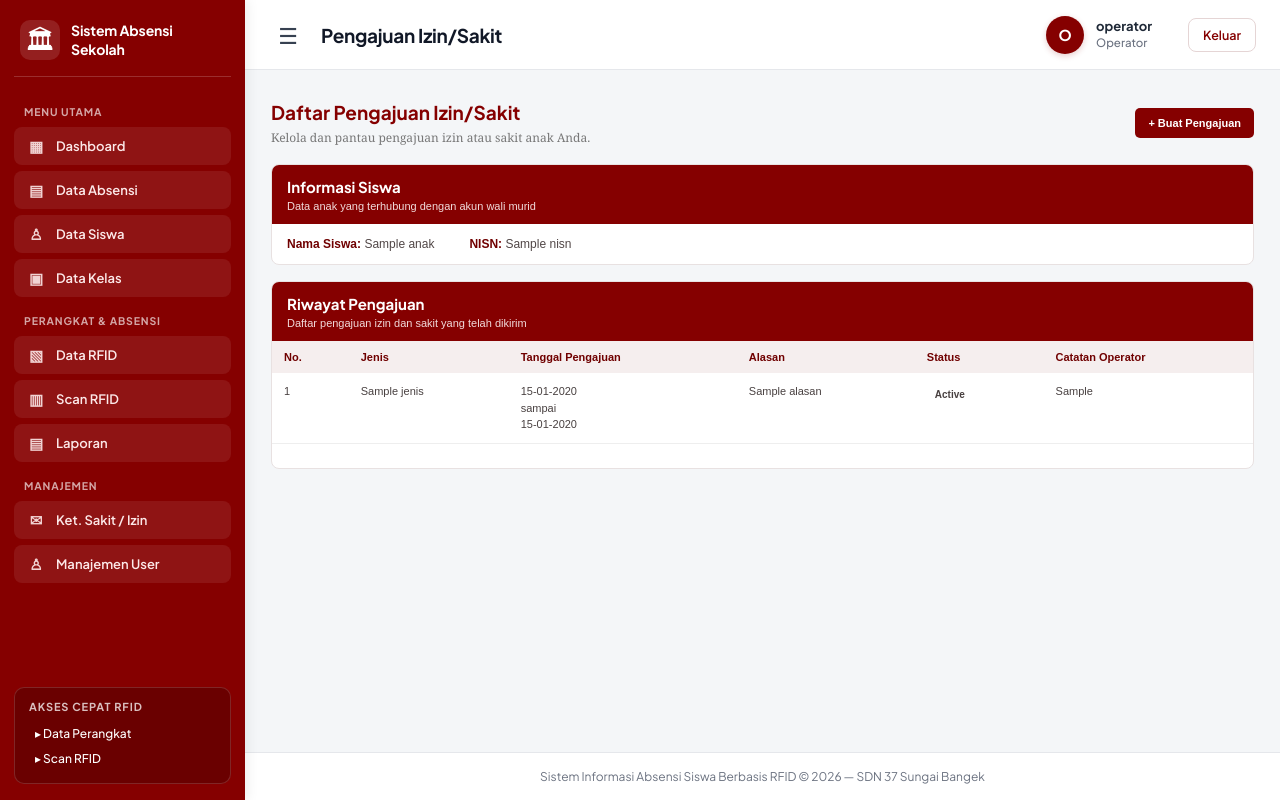
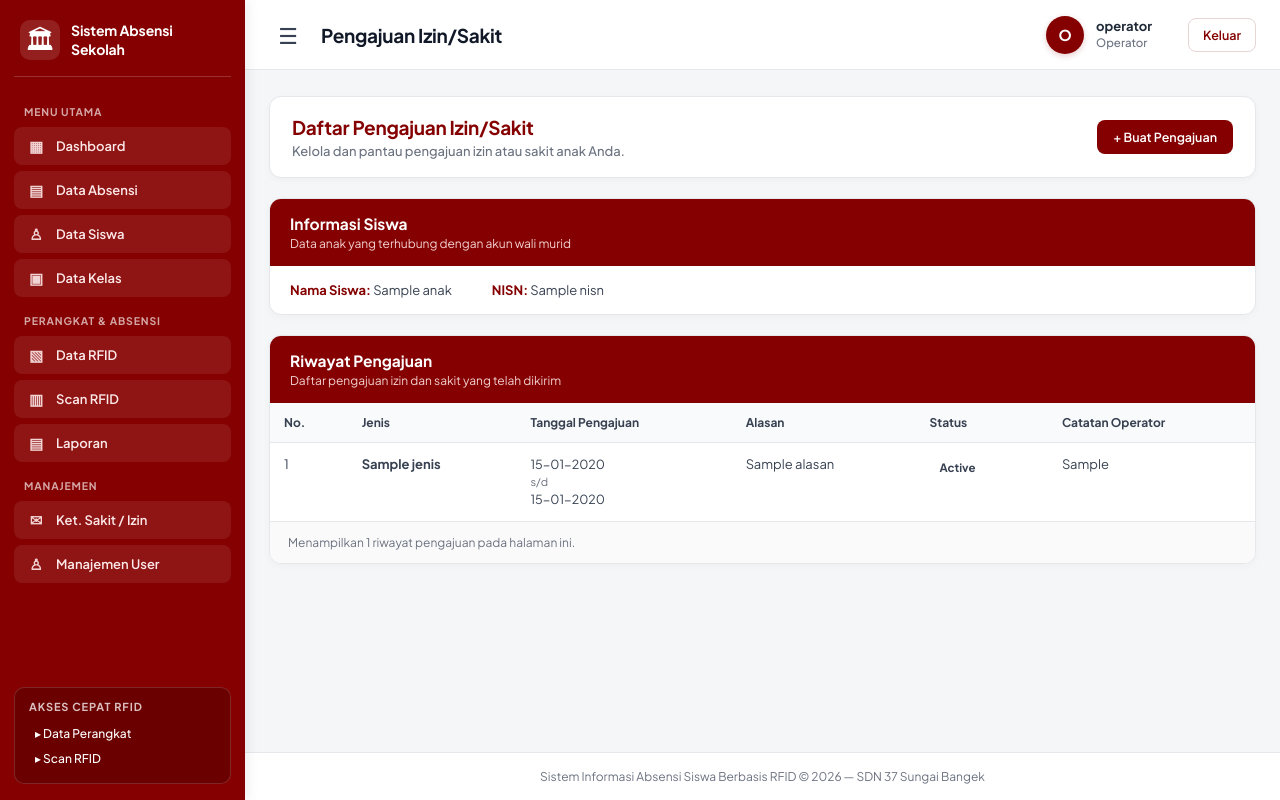
Before and after one commit to adrichanilham/absensi_rfid, a Laravel app: template resources/views/wali-murid/pengajuan/index.blade.php in a window 1280 px wide. Run offline with Laravel 12, Linux system fonts and the light colour scheme; a user stored in the database is signed in; data comes from the database, SQL or seed files in the repository; tables that the repository leaves empty hold one stand-in row (values such as "Sample post"); the template is opened without the code that fills it: most values are stand-ins (such as "Sample title", 1, 10 or a date in 2020).

Commit message:
menyesuaikan tampilan hlm pengajuan wali dengan layout

```diff
--- a/resources/views/wali-murid/pengajuan/index.blade.php
+++ b/resources/views/wali-murid/pengajuan/index.blade.php
@@ -1,7 +1,6 @@
-
 @extends('layouts.app')
 
-@section('title', 'Pengajuan Izin/Sakit')
+@section('title', 'Pengajuan Izin/Sakit - Absensi RFID')
 
 @section('page-heading', 'Pengajuan Izin/Sakit')
 
@@ -9,111 +8,131 @@
 
 <style>
     .wali-submission {
-        font-family: Georgia, 'Times New Roman', serif;
-        color: #292323;
-        padding: 4px 2px 20px;
+        font-family: 'Plus Jakarta Sans', 'Segoe UI', system-ui, sans-serif;
+        color: #1f2937;
+        width: 100%;
     }
 
+    /* HEADER HALAMAN */
     .submission-heading {
         display: flex;
         justify-content: space-between;
         align-items: center;
         flex-wrap: wrap;
-        gap: 12px;
-        margin-bottom: 18px;
+        gap: 16px;
+        background: #ffffff;
+        border: 1px solid #e5e7eb;
+        border-radius: 12px;
+        padding: 18px 22px;
+        margin-bottom: 20px;
+        box-shadow: 0 2px 6px rgba(0, 0, 0, 0.03);
     }
 
     .submission-heading h2 {
-        margin: 0 0 5px;
+        margin: 0 0 4px;
         color: #850000;
+        font-family: inherit;
         font-size: 19px;
-        font-weight: bold;
+        font-weight: 700;
+        letter-spacing: -0.015em;
     }
 
     .submission-heading p {
         margin: 0;
-        color: #777;
-        font-size: 12px;
+        color: #6b7280;
+        font-family: inherit;
+        font-size: 13px;
+        font-weight: 500;
     }
 
     .submission-button {
         display: inline-flex;
         align-items: center;
         justify-content: center;
-        padding: 9px 13px;
+        gap: 6px;
+        padding: 9px 16px;
         border: none;
-        border-radius: 5px;
+        border-radius: 8px;
         background: #850000;
-        color: #fff;
-        font-family: Arial, sans-serif;
-        font-size: 11px;
-        font-weight: bold;
+        color: #ffffff;
+        font-family: inherit;
+        font-size: 12.5px;
+        font-weight: 600;
         text-decoration: none;
         cursor: pointer;
-        transition: background .2s;
+        white-space: nowrap;
+        transition: background 0.18s ease;
     }
 
     .submission-button:hover {
-        background: #650000;
-        color: white;
+        background: #680000;
+        color: #ffffff;
     }
 
+    /* NOTIFIKASI */
     .submission-alert {
-        padding: 10px 13px;
-        margin-bottom: 14px;
-        border: 1px solid #b8dfc2;
-        border-radius: 6px;
-        background: #edf8f0;
-        color: #236b37;
-        font-family: Arial, sans-serif;
-        font-size: 12px;
+        padding: 12px 15px;
+        margin-bottom: 16px;
+        border: 1px solid #bbf7d0;
+        border-radius: 8px;
+        background: #f0fdf4;
+        color: #166534;
+        font-family: inherit;
+        font-size: 13px;
+        font-weight: 500;
     }
 
+    /* KARTU */
     .submission-card {
-        margin-bottom: 16px;
+        margin-bottom: 20px;
         overflow: hidden;
-        border: 1px solid #e8e1e1;
-        border-radius: 8px;
-        background: #fff;
+        border: 1px solid #e5e7eb;
+        border-radius: 12px;
+        background: #ffffff;
+        box-shadow: 0 2px 8px rgba(0, 0, 0, 0.03);
     }
 
     .submission-card-header {
-        padding: 12px 15px;
+        padding: 15px 20px;
         background: #850000;
-        color: white;
+        color: #ffffff;
     }
 
     .submission-card-header h3 {
-        margin: 0;
-        font-size: 15px;
-        font-weight: bold;
+        margin: 0 0 3px;
+        font-family: inherit;
+        font-size: 15.5px;
+        font-weight: 700;
+        color: #ffffff;
     }
 
     .submission-card-header p {
-        margin: 4px 0 0;
-        color: #f1dada;
-        font-family: Arial, sans-serif;
-        font-size: 11px;
+        margin: 0;
+        color: #f3d1d1;
+        font-family: inherit;
+        font-size: 12px;
     }
 
     .submission-student-info {
         display: flex;
         flex-wrap: wrap;
-        gap: 10px 35px;
-        padding: 13px 15px;
+        gap: 12px 40px;
+        padding: 16px 20px;
     }
 
     .submission-student-info p {
         margin: 0;
-        color: #514747;
-        font-family: Arial, sans-serif;
-        font-size: 12px;
+        color: #374151;
+        font-family: inherit;
+        font-size: 13px;
     }
 
     .submission-student-info strong {
-        color: #700000;
+        color: #850000;
+        font-weight: 700;
     }
 
+    /* TABEL */
     .submission-table-wrap {
         width: 100%;
         overflow-x: auto;
@@ -123,87 +142,159 @@
         width: 100%;
         min-width: 750px;
         border-collapse: collapse;
-        font-family: Arial, sans-serif;
+        font-family: inherit;
     }
 
     .submission-table th {
-        padding: 10px 12px;
-        background: #f5eeee;
-        color: #700000;
-        font-size: 11px;
-        font-weight: bold;
+        padding: 12px 14px;
+        background: #f9fafb;
+        color: #374151;
+        font-size: 12px;
+        font-weight: 700;
         text-align: left;
         white-space: nowrap;
+        border-bottom: 1px solid #e5e7eb;
     }
 
     .submission-table td {
-        padding: 10px 12px;
-        border-bottom: 1px solid #eee8e8;
-        color: #484040;
-        font-size: 11px;
+        padding: 12px 14px;
+        border-bottom: 1px solid #f3f4f6;
+        color: #374151;
+        font-size: 13px;
         line-height: 1.5;
         vertical-align: top;
     }
 
     .submission-table tbody tr:hover {
-        background: #fffafa;
+        background: #fdf8f8;
     }
 
     .submission-table tbody tr:last-child td {
         border-bottom: none;
     }
 
+    .submission-date-range {
+        font-size: 12.5px;
+        color: #374151;
+        white-space: nowrap;
+    }
+
+    .submission-date-sep {
+        display: block;
+        font-size: 11px;
+        color: #6b7280;
+    }
+
+    /* BADGE STATUS */
     .submission-badge {
         display: inline-block;
-        padding: 4px 8px;
-        border-radius: 4px;
-        font-size: 10px;
-        font-weight: bold;
+        padding: 4px 10px;
+        border-radius: 6px;
+        font-size: 11.5px;
+        font-weight: 700;
         white-space: nowrap;
     }
 
     .submission-badge.menunggu {
-        background: #fff2d8;
-        color: #986000;
+        background: #fef3c7;
+        color: #b45309;
     }
 
     .submission-badge.disetujui {
-        background: #e2f4e7;
-        color: #18733a;
+        background: #dcfce7;
+        color: #15803d;
     }
 
     .submission-badge.ditolak {
-        background: #fde8e8;
-        color: #a51f1f;
+        background: #fee2e2;
+        color: #b91c1c;
     }
 
+    /* DATA KOSONG */
     .submission-empty {
-        padding: 28px 12px !important;
-        color: #888 !important;
+        padding: 36px 16px;
+        color: #6b7280;
         text-align: center;
     }
 
     .submission-empty h3 {
-        margin: 0 0 5px;
+        margin: 0 0 6px;
         color: #850000;
-        font-size: 15px;
+        font-family: inherit;
+        font-size: 15.5px;
+        font-weight: 700;
     }
 
     .submission-empty p {
         margin: 0;
-        color: #888;
-        font-size: 11px;
+        color: #6b7280;
+        font-size: 13px;
     }
 
+    /* PAGINATION */
     .submission-pagination {
-        padding: 12px 14px;
-        border-top: 1px solid #eee;
-        font-family: Arial, sans-serif;
+        display: flex;
+        justify-content: space-between;
+        align-items: center;
+        flex-wrap: wrap;
+        gap: 10px;
+        padding: 13px 18px;
+        border-top: 1px solid #e5e7eb;
+        background: #fafafa;
+        font-family: inherit;
         font-size: 12px;
+        color: #6b7280;
+    }
+
+    .submission-pagination nav {
+        display: flex;
+        justify-content: flex-end;
+    }
+
+    .submission-pagination nav > div:first-child {
+        display: none;
+    }
+
+    .submission-pagination nav > div:last-child {
+        display: flex;
+        align-items: center;
+        gap: 4px;
+    }
+
+    .submission-pagination nav a,
+    .submission-pagination nav span[aria-current="page"] span,
+    .submission-pagination nav span[aria-disabled="true"] span {
+        display: inline-flex;
+        align-items: center;
+        justify-content: center;
+        min-width: 30px;
+        height: 30px;
+        padding: 0 9px;
+        border: 1px solid #d1d5db;
+        border-radius: 6px;
+        color: #374151;
+        background: #ffffff;
+        text-decoration: none;
+        font-size: 12px;
+        font-weight: 600;
+    }
+
+    .submission-pagination nav span[aria-current="page"] span {
+        background: #850000;
+        border-color: #850000;
+        color: #ffffff;
+    }
+
+    .submission-pagination nav a:hover {
+        background: #fdf2f2;
+        border-color: #850000;
+        color: #850000;
     }
 
     @media (max-width: 600px) {
         .submission-heading {
+            padding: 16px;
+            flex-direction: column;
             align-items: flex-start;
         }
 
@@ -214,10 +305,16 @@
         .submission-student-info {
             flex-direction: column;
             gap: 8px;
+            padding: 14px 16px;
         }
 
         .submission-button {
             width: 100%;
+        }
+
+        .submission-pagination {
+            flex-direction: column;
+            align-items: flex-start;
         }
     }
 </style>
@@ -257,7 +354,7 @@
 
             <p>
                 <strong>NISN:</strong>
-                {{ $anak->NISN }}
+                {{ $anak->nisn ?? $anak->NISN }}
             </p>
         </div>
 
@@ -292,15 +389,15 @@
                                 </td>
 
                                 <td>
-                                    {{ ucfirst($item->jenis) }}
+                                    <strong>{{ ucfirst($item->jenis) }}</strong>
                                 </td>
 
                                 <td>
-                                    {{ $item->tanggal_mulai->format('d-m-Y') }}
-                                    <br>
-                                    sampai
-                                    <br>
-                                    {{ $item->tanggal_selesai->format('d-m-Y') }}
+                                    <div class="submission-date-range">
+                                        {{ $item->tanggal_mulai->format('d-m-Y') }}
+                                        <span class="submission-date-sep">s/d</span>
+                                        {{ $item->tanggal_selesai->format('d-m-Y') }}
+                                    </div>
                                 </td>
 
                                 <td>
@@ -323,7 +420,13 @@
             </div>
 
             <div class="submission-pagination">
-                {{ $pengajuan->links() }}
+                <div>
+                    Menampilkan {{ $pengajuan->count() }} riwayat pengajuan pada halaman ini.
+                </div>
+
+                <div>
+                    {{ $pengajuan->links() }}
+                </div>
             </div>
 
         @else
```
